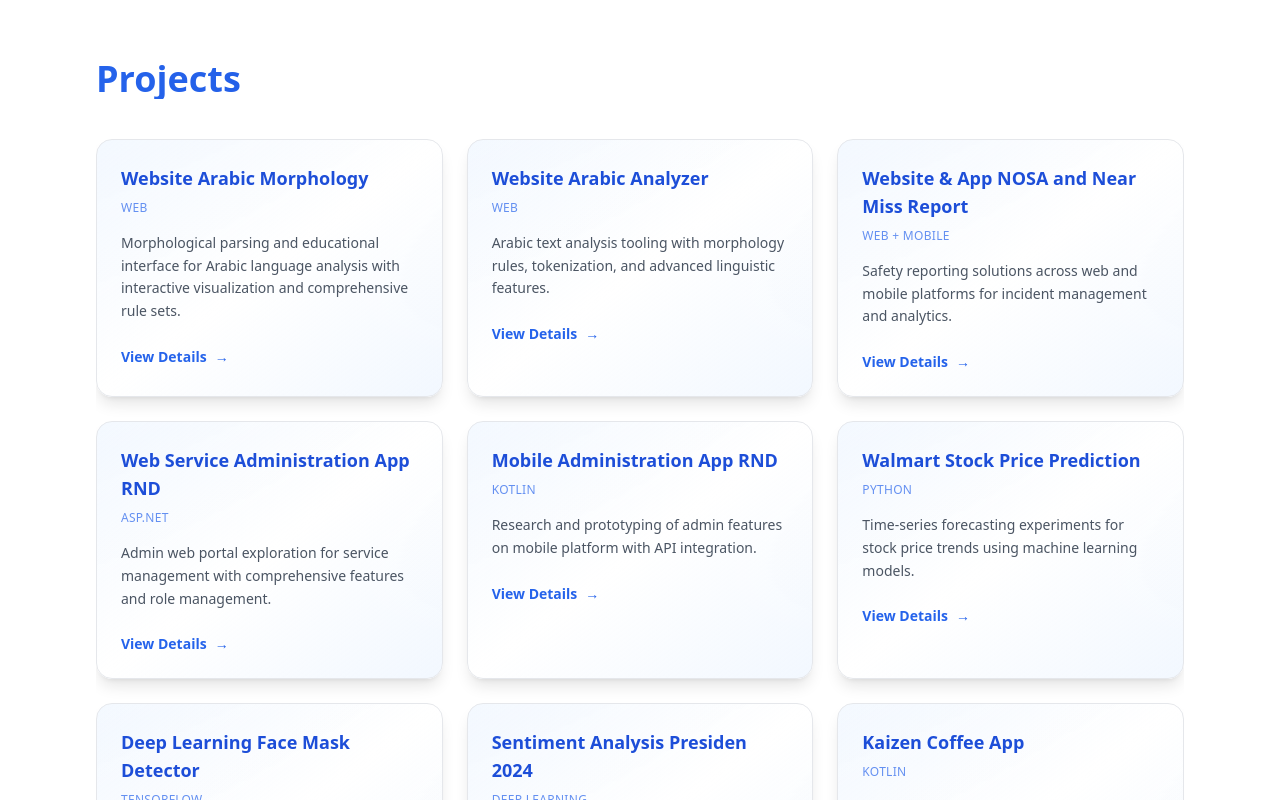
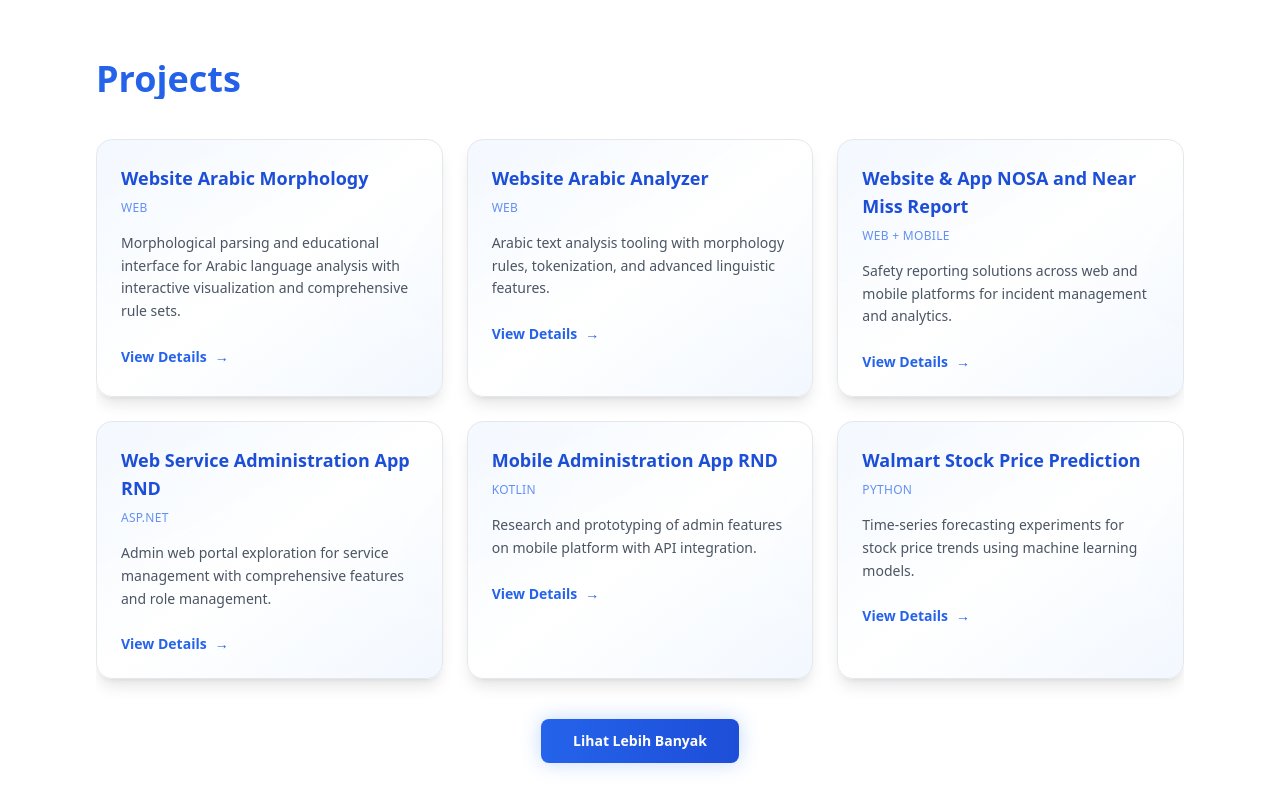
Before and after one commit to ridhogithub1/ridhodev, a React (Vite) app: page / in a window 1280 px wide. Shown: the part 1840-2640 px from the top of the page. Built offline with nearby package versions, Linux system fonts and the light colour scheme.

Commit message:
Fix Contact Me button to scroll to contact section and add 'View More' feature for Projects

```diff
--- a/src/sections/Hero.tsx
+++ b/src/sections/Hero.tsx
@@ -65,9 +65,7 @@ export function Hero() {
             View My Work
           </motion.a>
           <motion.a
-            href="https://wa.me/6281996663358"
-            target="_blank"
-            rel="noreferrer"
+            href="#contact"
             whileHover={{ scale: 1.05, borderColor: 'rgba(96, 165, 250, 0.5)' }}
             whileTap={{ scale: 0.95 }}
             className="rounded-lg border-2 border-blue-500/50 bg-blue-500/10 backdrop-blur-sm px-8 py-4 text-sm font-semibold text-blue-600 dark:text-blue-300 transition-all duration-300 hover:bg-blue-500/20 hover:border-blue-400"
--- a/src/sections/Projects.tsx
+++ b/src/sections/Projects.tsx
@@ -1,12 +1,18 @@
 import { useMemo, useState } from 'react'
-import { motion } from 'framer-motion'
+import { motion, AnimatePresence } from 'framer-motion'
 import { allProjects, type Project } from '../data/projects'
 import { ProjectModal } from '../components/ProjectModal'
+
+const INITIAL_SHOW_COUNT = 6
 
 export function Projects() {
   const items = allProjects
   const [selected, setSelected] = useState<Project | null>(null)
+  const [showAll, setShowAll] = useState(false)
   const isOpen = useMemo(() => !!selected, [selected])
+
+  const displayedProjects = showAll ? items : items.slice(0, INITIAL_SHOW_COUNT)
+  const hasMore = items.length > INITIAL_SHOW_COUNT
 
   return (
     <section id="projects" className="py-24 relative min-h-[400px] w-full overflow-x-hidden">
@@ -21,10 +27,11 @@ export function Projects() {
       </motion.h2>
 
       <div className="grid gap-6 sm:grid-cols-2 lg:grid-cols-3">
-        {items.length === 0 ? (
+        {displayedProjects.length === 0 ? (
           <p className="text-gray-600 dark:text-foreground/70 text-center col-span-full">No projects available.</p>
         ) : (
-          items.map((p, index) => (
+          <AnimatePresence mode="popLayout">
+            {displayedProjects.map((p, index) => (
             <motion.article
               key={p.title}
               initial={{ opacity: 0.8, y: 10 }}
@@ -59,10 +66,30 @@ export function Projects() {
                 </motion.button>
               </div>
             </div>
-          </motion.article>
-        ))
+            </motion.article>
+            ))}
+          </AnimatePresence>
         )}
       </div>
+
+      {hasMore && (
+        <motion.div
+          initial={{ opacity: 0, y: 20 }}
+          whileInView={{ opacity: 1, y: 0 }}
+          viewport={{ once: true }}
+          transition={{ duration: 0.5 }}
+          className="mt-10 flex justify-center"
+        >
+          <motion.button
+            onClick={() => setShowAll(!showAll)}
+            whileHover={{ scale: 1.05, boxShadow: '0 0 20px rgba(59, 130, 246, 0.4)' }}
+            whileTap={{ scale: 0.95 }}
+            className="rounded-lg bg-gradient-to-r from-blue-600 to-blue-700 px-8 py-3 text-sm font-semibold text-white shadow-glow transition-all duration-300 hover:from-blue-500 hover:to-blue-600"
+          >
+            {showAll ? 'Lihat Lebih Sedikit' : 'Lihat Lebih Banyak'}
+          </motion.button>
+        </motion.div>
+      )}
 
       <ProjectModal open={isOpen} project={selected} onClose={() => setSelected(null)} />
     </section>
```
